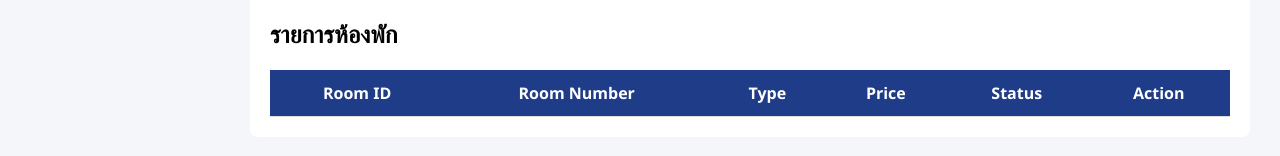
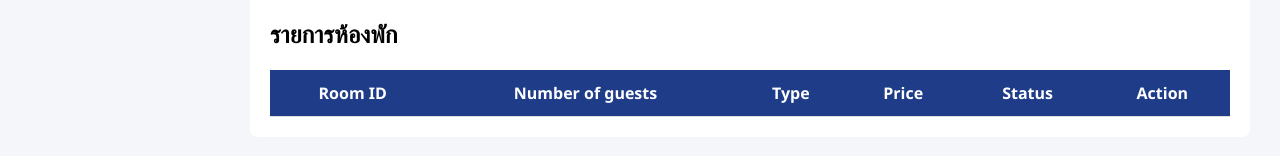
Before and after one commit to ratthaphum3737/Resort, a website: page employee/manageRoom-owner.html in a window 1280 px wide. Shown: the part 806-962 px from the top of the page. Drawn offline with Linux system fonts and the light colour scheme; no server answers.

Commit message:
booking service system

```diff
--- a/employee/manageRoom-owner.html
+++ b/employee/manageRoom-owner.html
@@ -96,7 +96,7 @@
         <thead>
           <tr>
             <th>Room ID</th>
-            <th>Room Number</th>
+            <th>Number of guests</th>
             <th>Type</th>
             <th>Price</th>
             <th>Status</th>
```
